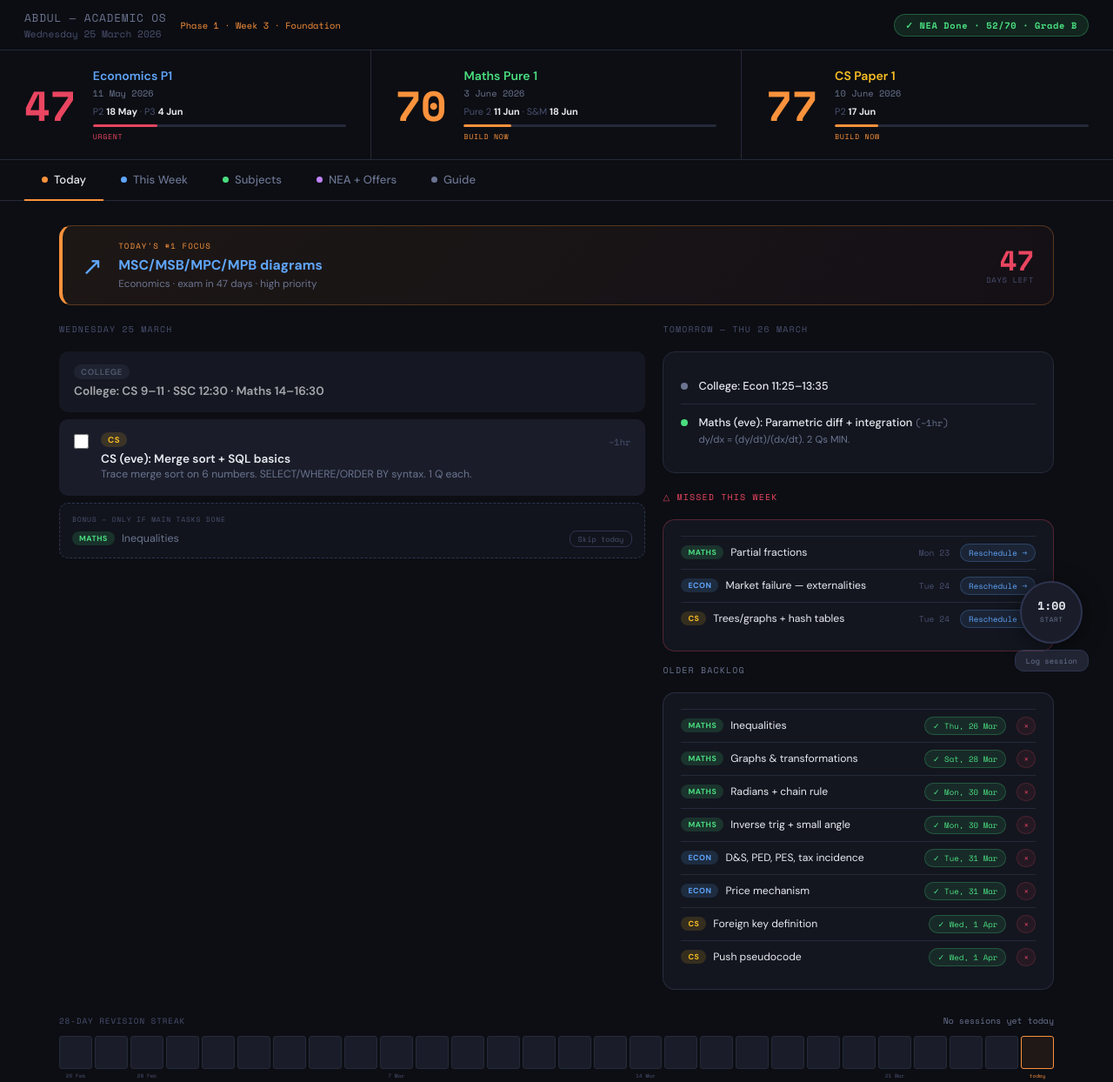
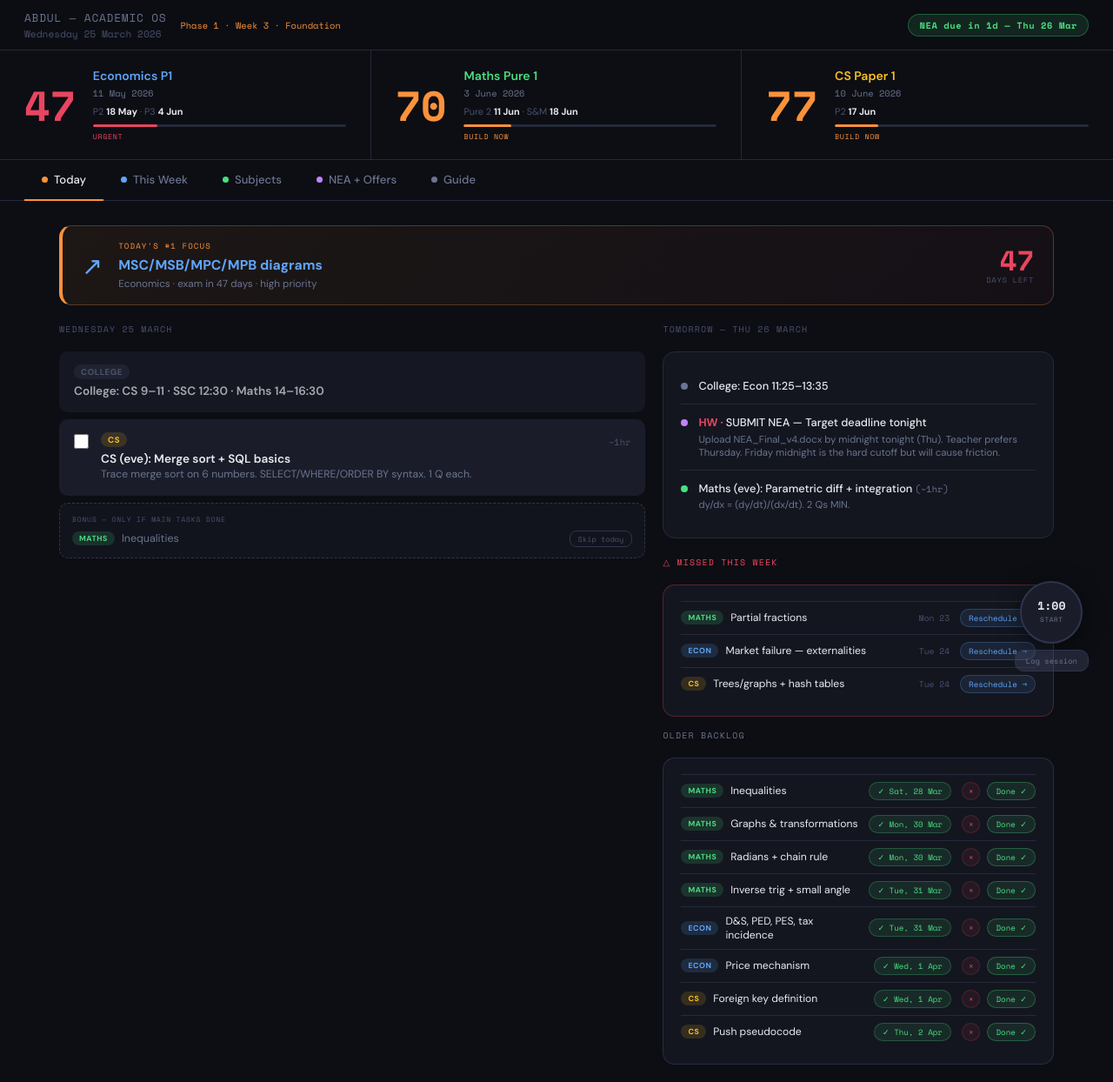
Before and after one commit to ramenyaab/academic-dashboard, a plain HTML site: page index.html in a window 1280 px wide. Shown: the top 1244 px of the page at 87% size. Drawn offline with nearby package versions, Linux system fonts and the light colour scheme.

Commit message:
Update index.html

```diff
--- a/index.html
+++ b/index.html
@@ -328,7 +328,7 @@
     </div>
     <div class="topbar-phase" id="live-phase"></div>
   </div>
-  <span class="nea-pill">✓ NEA Done · 52/70 · Grade B</span>
+  <span class="nea-pill" id="nea-status-pill">NEA due Thu 26 Mar</span>
 </div>
 
 <!-- ── COUNTDOWN STRIP ── -->
@@ -527,8 +527,8 @@
     <div class="nea-big">52</div>
     <div class="nea-hero-info">
       <h2>Grade B · OCR H446 NEA</h2>
-      <p>NEA_Final_v4.docx · Submitted 27 March 2026</p>
-      <div class="nea-deadline">✓ Submitted on deadline</div>
+      <p>NEA_Final_v4.docx · Target: Thu 26 Mar · Hard cutoff: Fri 27 Mar</p>
+      <div class="nea-deadline">Target deadline: Thu 26 Mar midnight</div>
     </div>
   </div>
 
@@ -711,10 +711,11 @@
   ],
   '2026-03-26': [
     { sub:'college', label:'College: Econ 11:25–13:35', detail:'' },
+    { sub:'nea',   hw:true, label:'SUBMIT NEA — Target deadline tonight', detail:'Upload NEA_Final_v4.docx by midnight tonight (Thu). Teacher prefers Thursday. Friday midnight is the hard cutoff but will cause friction.' },
     { sub:'maths',   label:'Maths (eve): Parametric diff + integration', dur:'~1hr', detail:'dy/dx = (dy/dt)/(dx/dt). 2 Qs MIN.' },
   ],
   '2026-03-27': [
-    { sub:'nea',   hw:true, label:'SUBMIT NEA — Deadline today', detail:'NEA_Final_v4.docx — do not miss this.' },
+    { sub:'nea',   label:'NEA hard cutoff — Fri midnight', detail:'If not submitted Thu: upload tonight without fail. After this it is late.' },
     { sub:'maths', label:'Maths: Parametric practice',            dur:'1hr', detail:'2 timed past paper Qs. Mark immediately.' },
     { sub:'econ',  label:'Econ: Public goods + info failure',     dur:'1hr', detail:'Non-excludable/non-rival, asymmetric info. 1 four-mark Q.' },
     { sub:'cs',    label:'CS: Sort + SQL practice',               dur:'1hr', detail:'1 merge sort trace Q + 1 SQL Q timed. Mark both.' },
@@ -1033,6 +1034,19 @@
   renderOverdueMini();
 }
 
+function markBacklogDone(itemKey) {
+  const done = lsGet('done_backlog', []);
+  if (!done.includes(itemKey)) { done.push(itemKey); lsSet('done_backlog', done); }
+  // Also remove from rescheduled queue so it doesn't clog up future days
+  lsSet('rescheduled', lsGet('rescheduled', []).filter(r => r.key !== itemKey));
+  renderOverdueMini();
+}
+
+function undoneBacklog(itemKey) {
+  lsSet('done_backlog', lsGet('done_backlog', []).filter(k => k !== itemKey));
+  renderOverdueMini();
+}
+
 function autoRescheduleBacklog() {
   // Auto-slot all OLDER_BACKLOG items into coming days on page load,
   // unless the user has explicitly unrescheduled them
@@ -1047,17 +1061,32 @@
 function renderOverdueMini() {
   const rescheduled = lsGet('rescheduled', []);
 
-  function rowHtml(it, showWhen) {
+  const doneBacklog = lsGet('done_backlog', []);
+
+  function rowHtml(it, showWhen, autoSlotted) {
     const tag = it.sub==='m'?'badge-m':it.sub==='e'?'badge-e':'badge-c';
     const lab = it.sub==='m'?'Maths':it.sub==='e'?'Econ':'CS';
     const r = rescheduled.find(x => x.key === it.key);
-    const actionBtns = r
-      ? `<span class="reschedule-btn rescheduled">✓ ${r.label}</span>
-         <button class="unreschedule-btn" onclick="unrescheduleItem('${it.key}')" title="Undo reschedule">×</button>`
-      : `<button class="reschedule-btn" onclick="rescheduleItem('${it.key}','${it.name}','${it.sub}')">Reschedule →</button>`;
-    return `<div style="display:flex;align-items:center;gap:8px;padding:8px 0;border-top:1px solid var(--border)">
+    const isDone = doneBacklog.includes(it.key);
+
+    let actionBtns;
+    if (isDone) {
+      // Show as caught up, with an undo link
+      actionBtns = `<span style="font-family:var(--mono);font-size:0.6rem;color:var(--maths)">✓ caught up</span>
+        <button class="unreschedule-btn" onclick="undoneBacklog('${it.key}')" title="Undo">×</button>`;
+    } else if (r) {
+      // Rescheduled — show destination, undo, and a "done" tick
+      actionBtns = `<span class="reschedule-btn rescheduled">✓ ${r.label}</span>
+        <button class="unreschedule-btn" onclick="unrescheduleItem('${it.key}')" title="Undo slot">×</button>
+        ${autoSlotted ? `<button class="reschedule-btn" style="background:rgba(74,222,128,0.1);border-color:rgba(74,222,128,0.3);color:var(--maths)" onclick="markBacklogDone('${it.key}')">Done ✓</button>` : ''}`;
+    } else if (autoSlotted) {
+      actionBtns = `<span style="font-family:var(--mono);font-size:0.55rem;color:var(--muted)">pending…</span>`;
+    } else {
+      actionBtns = `<button class="reschedule-btn" onclick="rescheduleItem('${it.key}','${it.name}','${it.sub}')">Reschedule →</button>`;
+    }
+    return `<div style="display:flex;align-items:center;gap:8px;padding:8px 0;border-top:1px solid var(--border);${isDone?'opacity:0.4':''}">
       <span class="sub-badge ${tag}" style="font-size:0.55rem">${lab}</span>
-      <span style="font-size:0.76rem;flex:1">${it.name}</span>
+      <span style="font-size:0.76rem;flex:1${isDone?';text-decoration:line-through':''}">${it.name}</span>
       ${showWhen && it.when ? `<span style="font-family:var(--mono);font-size:0.6rem;color:var(--muted);margin-right:4px">${it.when}</span>` : ''}
       ${actionBtns}
     </div>`;
@@ -1065,8 +1094,8 @@
 
   const mini  = document.getElementById('overdue-mini');
   const older = document.getElementById('overdue-older');
-  if (mini)  mini.innerHTML  = RECENT_OVERDUE.map(it=>rowHtml(it,true)).join('');
-  if (older) older.innerHTML = OLDER_BACKLOG.map(it=>rowHtml(it,false)).join('');
+  if (mini)  mini.innerHTML  = RECENT_OVERDUE.map(it=>rowHtml(it,true,false)).join('');
+  if (older) older.innerHTML = OLDER_BACKLOG.map(it=>rowHtml(it,false,true)).join('');
 }
 
 // ── AUTO BONUS SECTION ───────────────────────────────────────────────────────
@@ -1285,7 +1314,7 @@
     const key = dateKey(day);
     const sessions = SESSIONS[key] || [];
     const isToday = key===todayKey;
-    const isDeadline = key==='2026-03-27';
+    const isDeadline = key==='2026-03-26' || key==='2026-03-27';
     const dayNames = ['Mon','Tue','Wed','Thu','Fri'];
 
     const col = document.createElement('div');
@@ -1606,6 +1635,28 @@
     `${DAYS[t.getDay()]} ${t.getDate()} ${MONTHS[t.getMonth()]} ${t.getFullYear()}`;
   document.getElementById('live-phase').textContent = getPhase();
 
+  // NEA pill — show as done after submission deadline passes
+  const neaPill = document.getElementById('nea-status-pill');
+  if (neaPill) {
+    const pastDeadline = today() > toDate('2026-03-27');
+    if (pastDeadline) {
+      neaPill.textContent = '✓ NEA Submitted · 52/70 · B';
+      neaPill.style.background = 'rgba(74,222,128,0.12)';
+      neaPill.style.borderColor = 'rgba(74,222,128,0.3)';
+      neaPill.style.color = 'var(--maths)';
+    } else {
+      const daysToNEA = daysUntil('2026-03-26');
+      if (daysToNEA <= 0) {
+        neaPill.textContent = 'NEA — submit tonight';
+        neaPill.style.color = 'var(--red)';
+        neaPill.style.borderColor = 'rgba(233,69,96,0.4)';
+        neaPill.style.background = 'rgba(233,69,96,0.1)';
+      } else {
+        neaPill.textContent = `NEA due in ${daysToNEA}d — Thu 26 Mar`;
+      }
+    }
+  }
+
   renderCountdowns();
   renderFocusCard();
   autoRescheduleBacklog();   // slot older missed sessions before rendering
```
